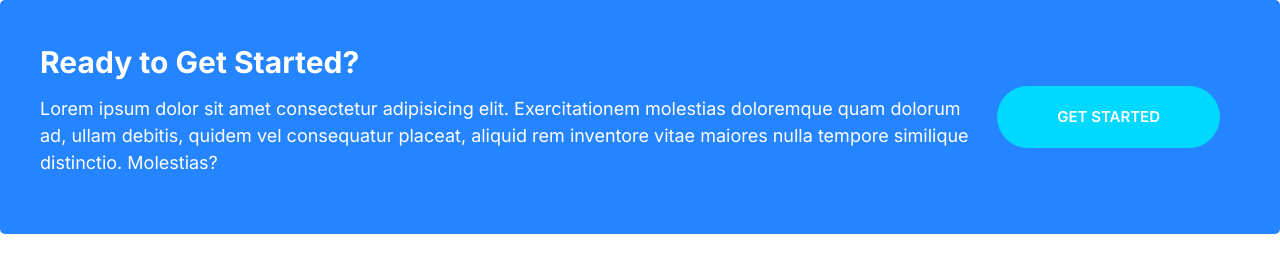
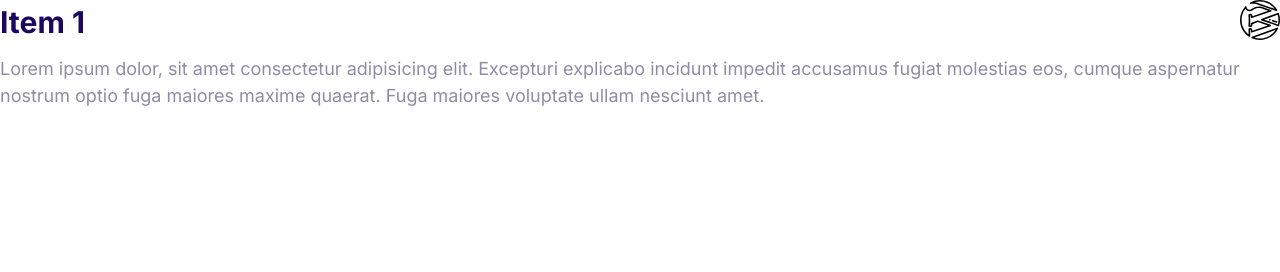
Before and after one commit to Aryanahmad04/moshify, a plain HTML site: page index.html in a window 1280 px wide. Drawn offline with Linux system fonts and the light colour scheme.

Commit message:
first commit

```diff
--- a/css/style.css
+++ b/css/style.css
@@ -150,6 +150,9 @@ a {
 
   .icon--primary {
     fill: var(--color-primary);
+  }
+  .icon--secondary{
+    fill:var(--color-secondary)
   }
   .icon--white{
     fill:#fff;
@@ -476,3 +479,15 @@ font-size: 3rem;
     margin: 0 2rem;
   }
 }
+.collapsible--header{
+  display: flex;
+  justify-content: space-between;
+}
+.collapsible--heading{
+  margin-top: 0;
+  font-size: 3rem;
+}
+
+.collapsible--chevron{
+  transform: rotate(-90deg);
+}
--- a/index.html
+++ b/index.html
@@ -15,14 +15,24 @@
   </head>
 
   <body>
-    <div class="callout callout--primary">
-      <div class="grid grid--1x2">
-        <div class="callout__content">
-          <h2 class="callout__heading">Ready to Get Started?</h2>
-          <p>Lorem ipsum dolor sit amet consectetur adipisicing elit. Exercitationem molestias doloremque quam dolorum ad, ullam debitis, quidem vel consequatur placeat, aliquid rem inventore vitae maiores nulla tempore similique distinctio. Molestias?</p>
-        </div>
-        <a class="btn btn--secondary btn--streched" href="#">Get Started </a>
+    <div class="collapsible">
+      <header class="collapsible--header">
+        <h2 class="collapsible--heading">Item 1</h2>
+
+          <svg class="icon icon--whit collapsible--chevron">
+              <use xlink:href="images/sprite.svg#wordpress"></use>
+            </svg>
+
+
+      </header>
+      <div class="collapsible__content">
+        Lorem ipsum dolor, sit amet consectetur adipisicing elit. Excepturi
+        explicabo incidunt impedit accusamus fugiat molestias eos, cumque
+        aspernatur nostrum optio fuga maiores maxime quaerat. Fuga maiores
+        voluptate ullam nesciunt amet.
       </div>
     </div>
+
+
   </body>
 </html>
```
Also changed, not shown: images/chevron.svg (added).
